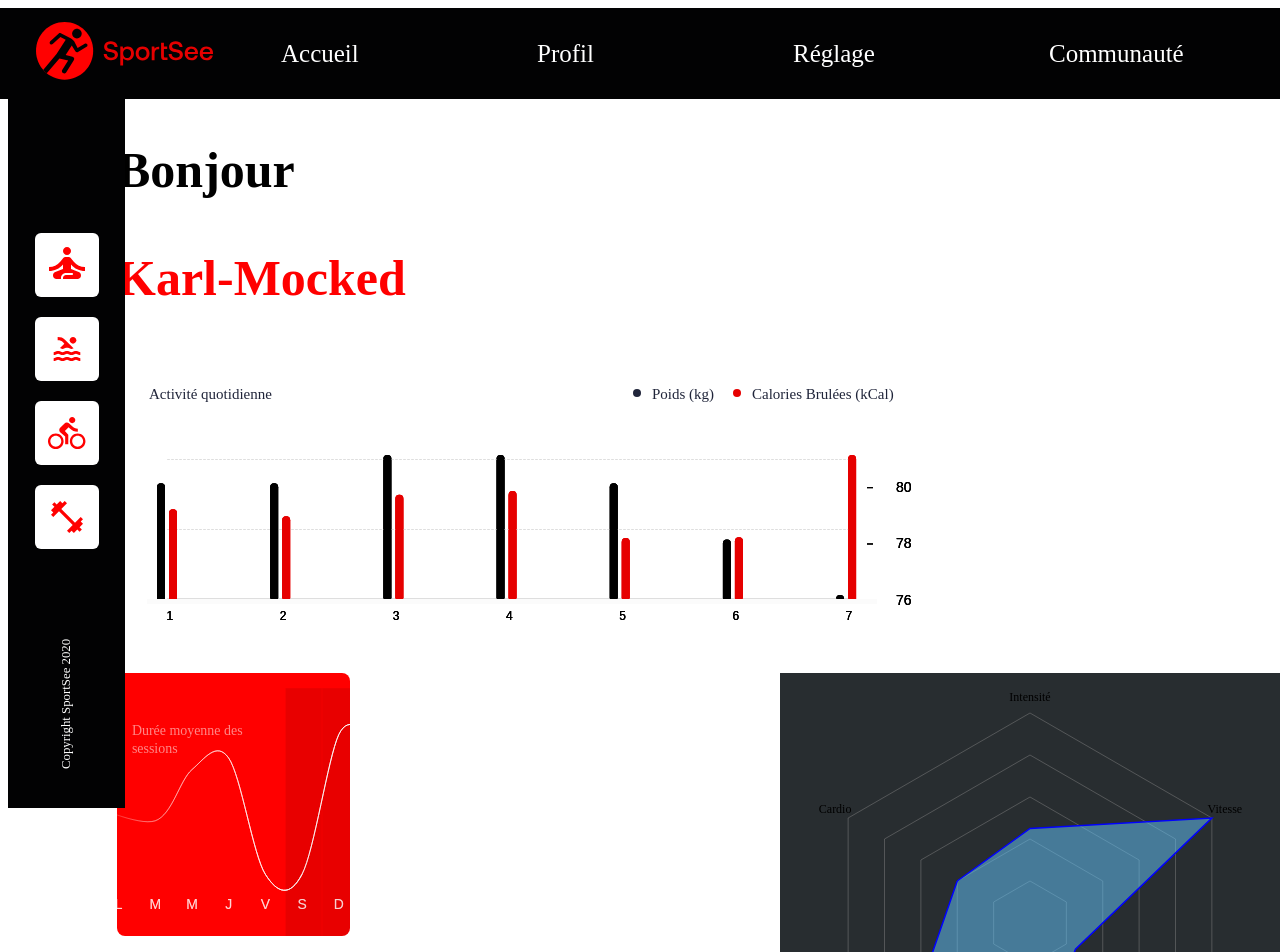
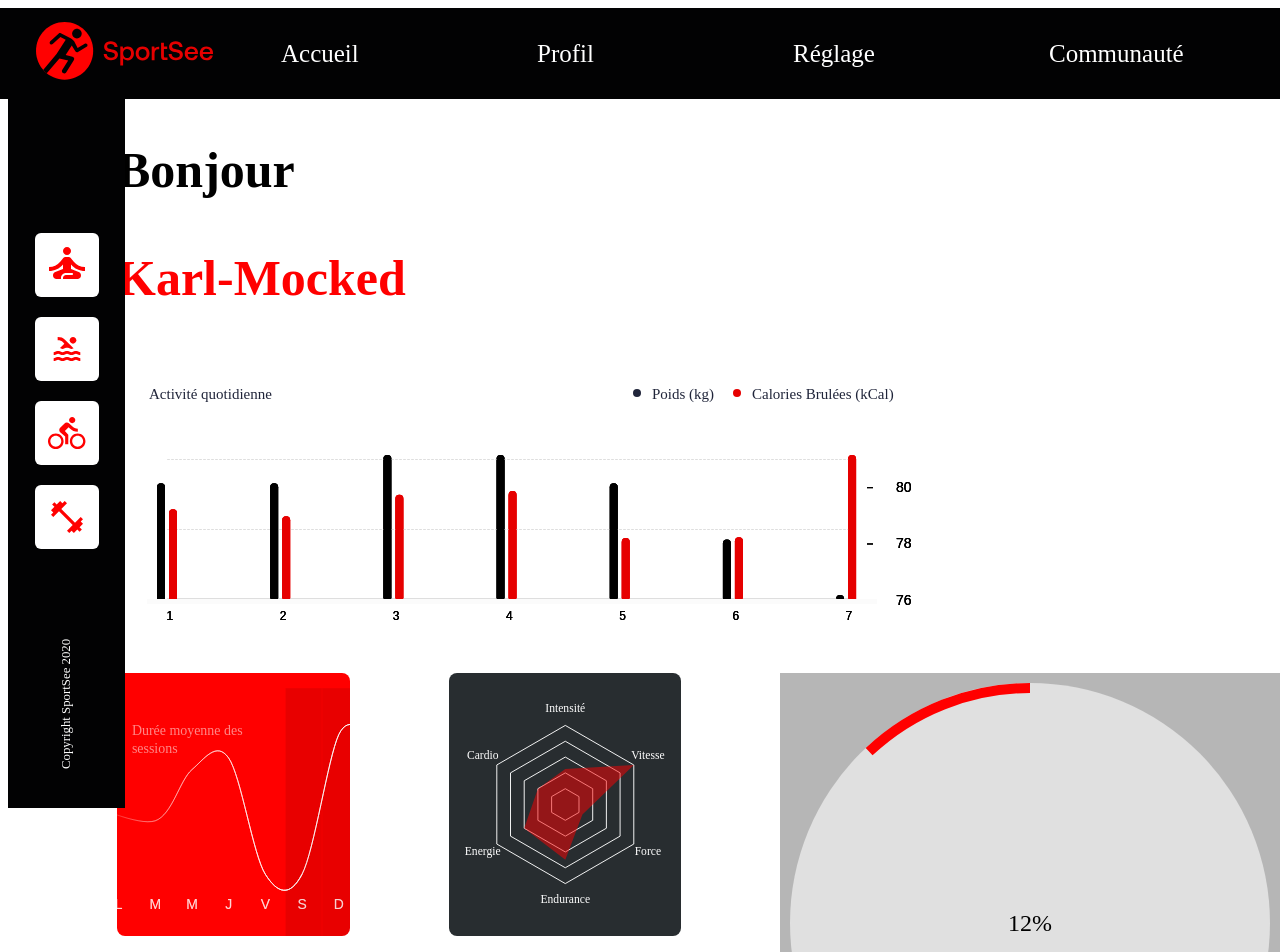
Before and after one commit to leen1515/sportsee, a React (Create React App) app in the folder sportsee/: page /profil in a window 1280 px wide. Shown: the top 952 px of the page. Built offline with nearby package versions, Linux system fonts and the light colour scheme; no server answers.

Commit message:
feat(): style radarchart

```diff
--- a/sportsee/src/components/Radarchart.jsx
+++ b/sportsee/src/components/Radarchart.jsx
@@ -1,21 +1,29 @@
 import RadarchartD3 from './d3/RadarchartD3';
 import { useContext } from 'react';
 import { datasContext } from '../routes/GetRoutes';
+import styled from 'styled-components';
 
+const RadarchartContainer = styled.div`
+    width: 20%;
+    height:100%;
+    display:flex;
+    align-items: center;
+    justify-content: center;
+`;
 function Radarchart() {
         const { datas } = useContext(datasContext);
         console.log("7 radarchart", datas?.performancesDatas)
     return (
-        <><svg id = "radarchartSvg"
-        width="500px"
-        height="500px"
+        <RadarchartContainer><svg id = "radarchartSvg"
+        width="100%"
+        height="263px"
         viewBox="0 0 500 500"
-        style={{ backgroundColor: "#282D30"}}
+        style = {{backgroundColor: '#282D30', borderRadius: "8px"}}
     >
         {datas && (
             <RadarchartD3 datas ={ datas?.performancesDatas } />
         )}
-    </svg></>)
+    </svg></RadarchartContainer>)
 }
 
 export default Radarchart;
--- a/sportsee/src/components/d3/RadarchartD3.jsx
+++ b/sportsee/src/components/d3/RadarchartD3.jsx
@@ -20,15 +20,14 @@ function RadarChart({ datas }) {
         if (kind === 5) return 1;  // "Vitesse"
     };
     useEffect(() => {
-        console.log("22 radar chart", datas?.dataPerformance);
 
         if (!datas) return;
         const svg = d3.select("#radarchartSvg");
         svg.selectAll('*').remove();
 
-        const width = 500;
+        const width = 500 ;
         const height = 500;
-        const radius = Math.min(width, height) / 2 - 40;
+        const radius = Math.min(width, height) / 2 - 80;
         const numberOfSides = datas?.dataPerformance.length;
         const angle = 2 * Math.PI / numberOfSides;
 
@@ -49,8 +48,8 @@ function RadarChart({ datas }) {
                 .datum(lineCoordinates)
                 .attr('d', d3.line().x((d) => d.x).y((d) => d.y))
                 .attr('fill', 'none')
-                .attr('stroke', 'grey')
-                .attr('stroke-width', 0.5);
+                .attr('stroke', 'white')
+                .attr('stroke-width', 2);
         }
 
         const dataPoints = datas?.dataPerformance?.map(value => {
@@ -66,11 +65,11 @@ function RadarChart({ datas }) {
             .append('path')
             .datum(dataPoints)
             .attr('d', d3.line().x((d) => d.x).y((d) => d.y))
-            .attr('fill', 'rgba(100, 200, 255, 0.5)')
+            .attr('fill', 'rgba(255, 0, 0, 0.5)')
             .attr('stroke', 'blue')
-            .attr('stroke-width', 1.5);
+            .attr('stroke-width', 0);
 
-        const textOffset = 15;
+        const textOffset = 35;
 
         datas?.dataPerformance.forEach(value => {
             let adjustedIndex = adjustIndex(value.kind);
@@ -84,8 +83,8 @@ function RadarChart({ datas }) {
                 .attr('y', textY)
                 .attr('text-anchor', 'middle')
                 .attr('alignment-baseline', 'middle')
-                .attr('font-size', '12px')
-                .attr('fill', 'black')
+                .attr('font-size', '25px')
+                .attr('fill', 'white')
                 .text(dataFrenchKind[value.kind]);
         });
 
```
